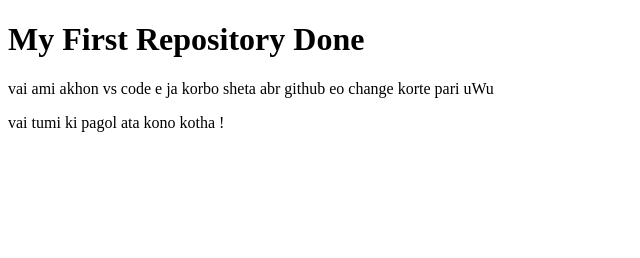
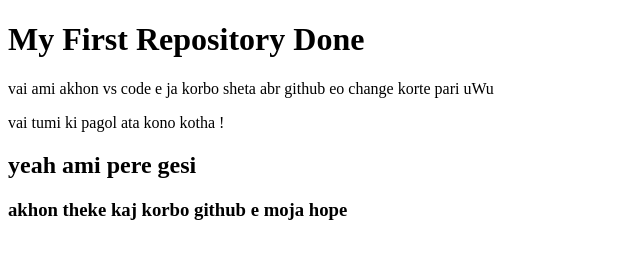
Before and after one commit to Rafff-byte/test-repo, a plain HTML site: page index.html in a window 1280 px wide. Shown: the whole page, without its empty margins (0-640 px from the left). Drawn offline with Linux system fonts and the light colour scheme.

Commit message:
added h2,h3

```diff
--- a/index.html
+++ b/index.html
@@ -12,6 +12,8 @@
     <h1>My First Repository Done</h1>
     <p> vai ami akhon vs code e ja korbo sheta abr github eo change korte pari uWu</p>
     <p>vai tumi ki pagol ata kono kotha !</p>
+    <h2>yeah ami pere gesi</h2>
+    <h3> akhon theke kaj korbo github e moja hope</h3>
     <style src="style.css"></style>
 
 </body>
```
